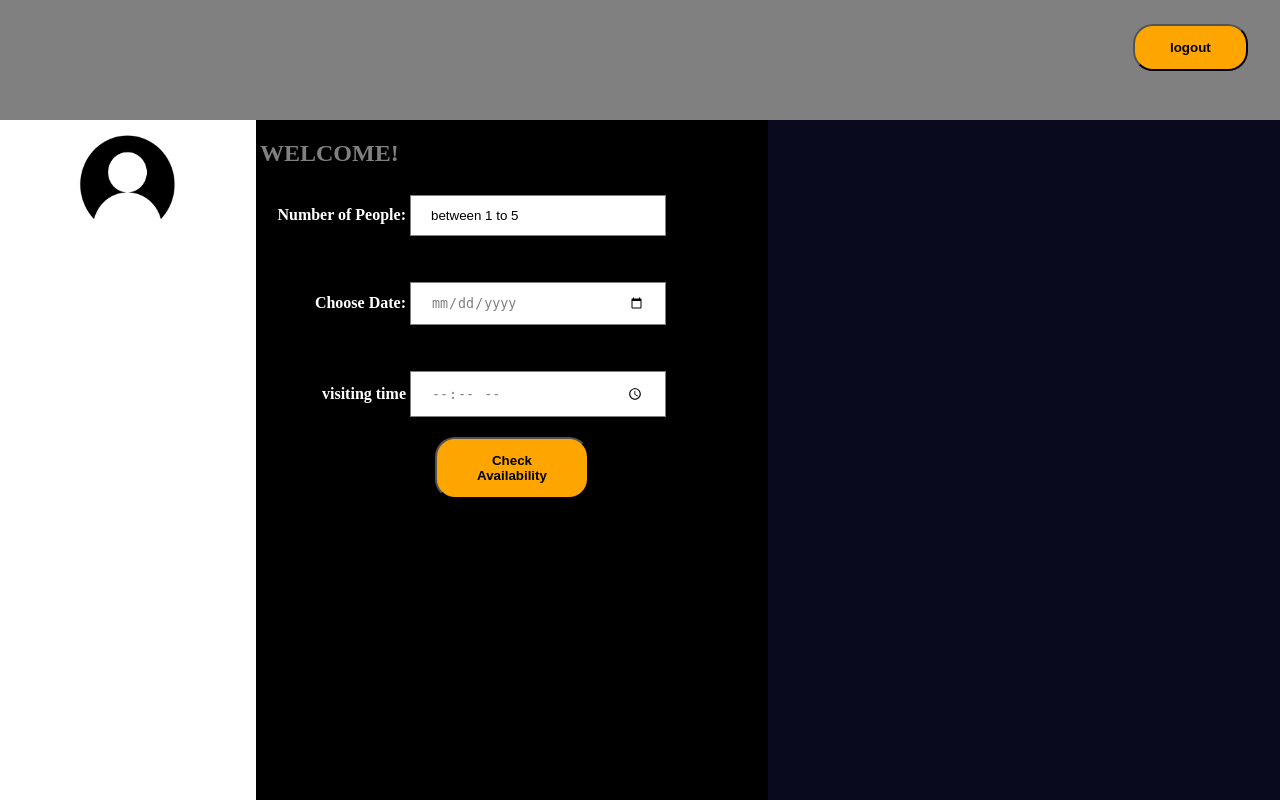
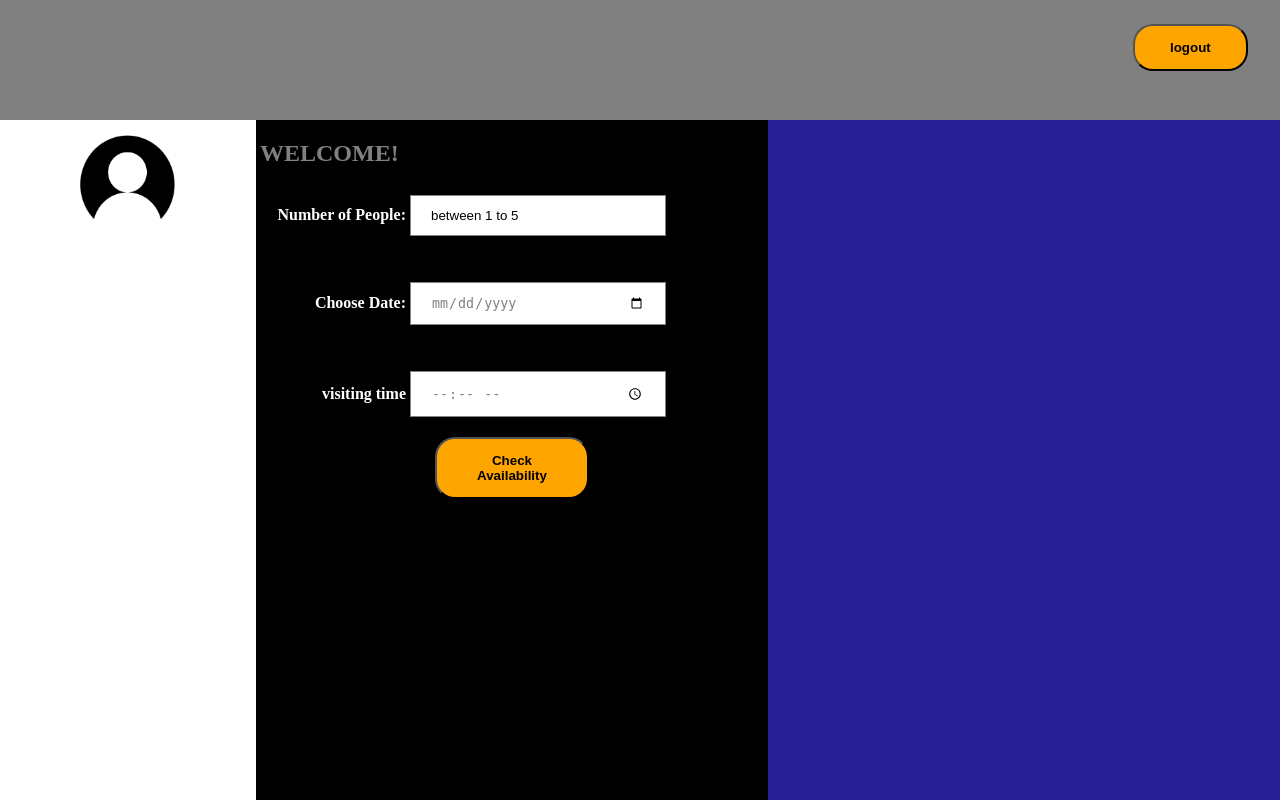
Before and after one commit to asifanas/table_management_project, a Flask app: page /tablebook in a window 1280 px wide; the page is wider, and only the part inside the window is pictured. Run offline with Flask 2, Linux system fonts and the light colour scheme; some libraries are stand-ins or nearby versions.

Commit message:
Update menu.css

```diff
--- a/static/css/menu.css
+++ b/static/css/menu.css
@@ -45,7 +45,7 @@ color: #252839;
 	left:60%;
 	width: 40%;
 	height: 85%;
-	background-color: rgba(10,10,30,1);
+	background-color: rgba(40,30,150,1);
 }
 
 .class14{
```
